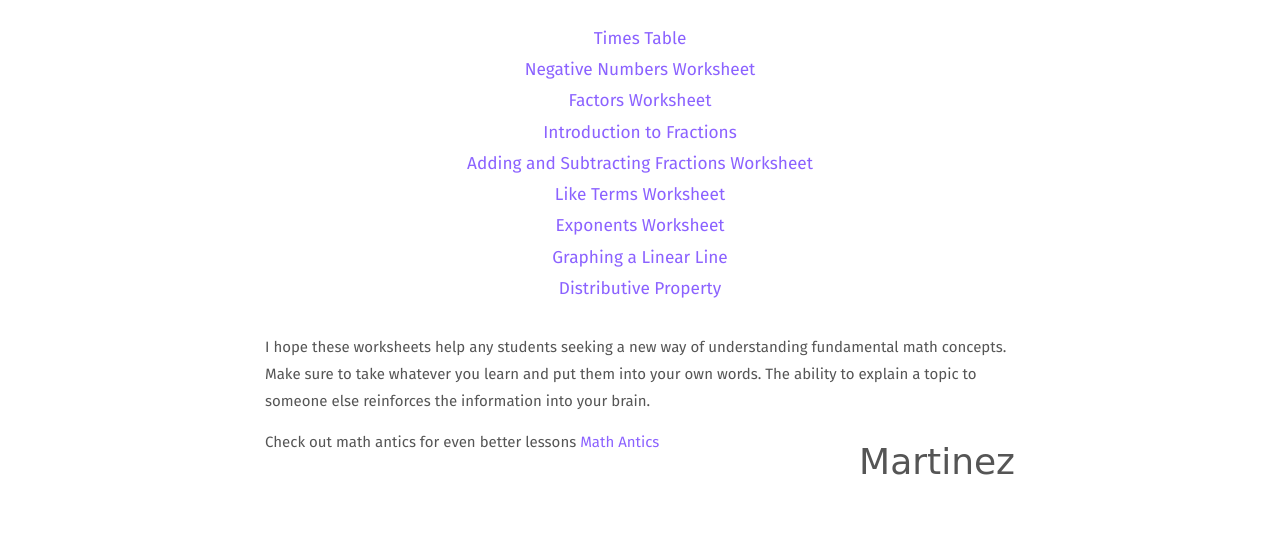
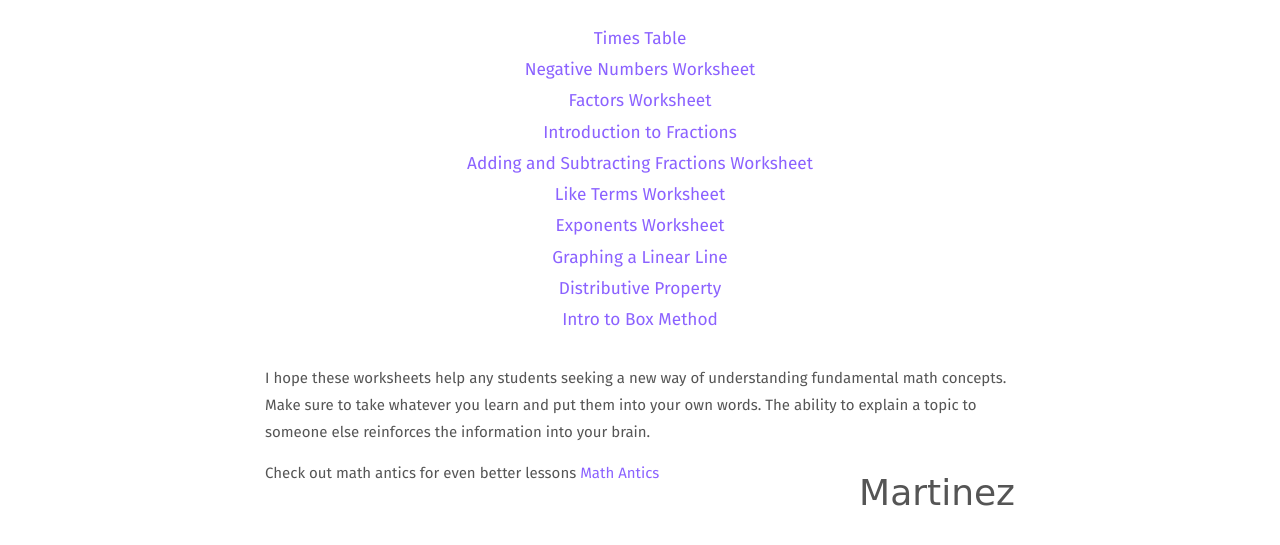
Before and after one commit to mheraldo/algebra, a plain HTML site: page worksheets.html in a window 1280 px wide. Shown: the part 537-1082 px from the top of the page. Drawn offline with Linux system fonts and the light colour scheme; a web font is replaced by a local one.

Commit message:
adding Intro to Box Method to website

```diff
--- a/worksheets.html
+++ b/worksheets.html
@@ -85,6 +85,7 @@
                             <a href="sheets/Exponents.pdf">Exponents Worksheet</a><br>
                             <a href="sheets/GraphingLine.pdf">Graphing a Linear Line</a><br>
                             <a href="sheets/DistributiveProperty.pdf">Distributive Property</a><br>
+                            <a href="sheets/IntroToBoxMethod.pdf">Intro to Box Method</a><br>
                         </p>
 
                     <!-- <div class="row section-container-spacer">
```
Also changed, not shown: 1 other file.
